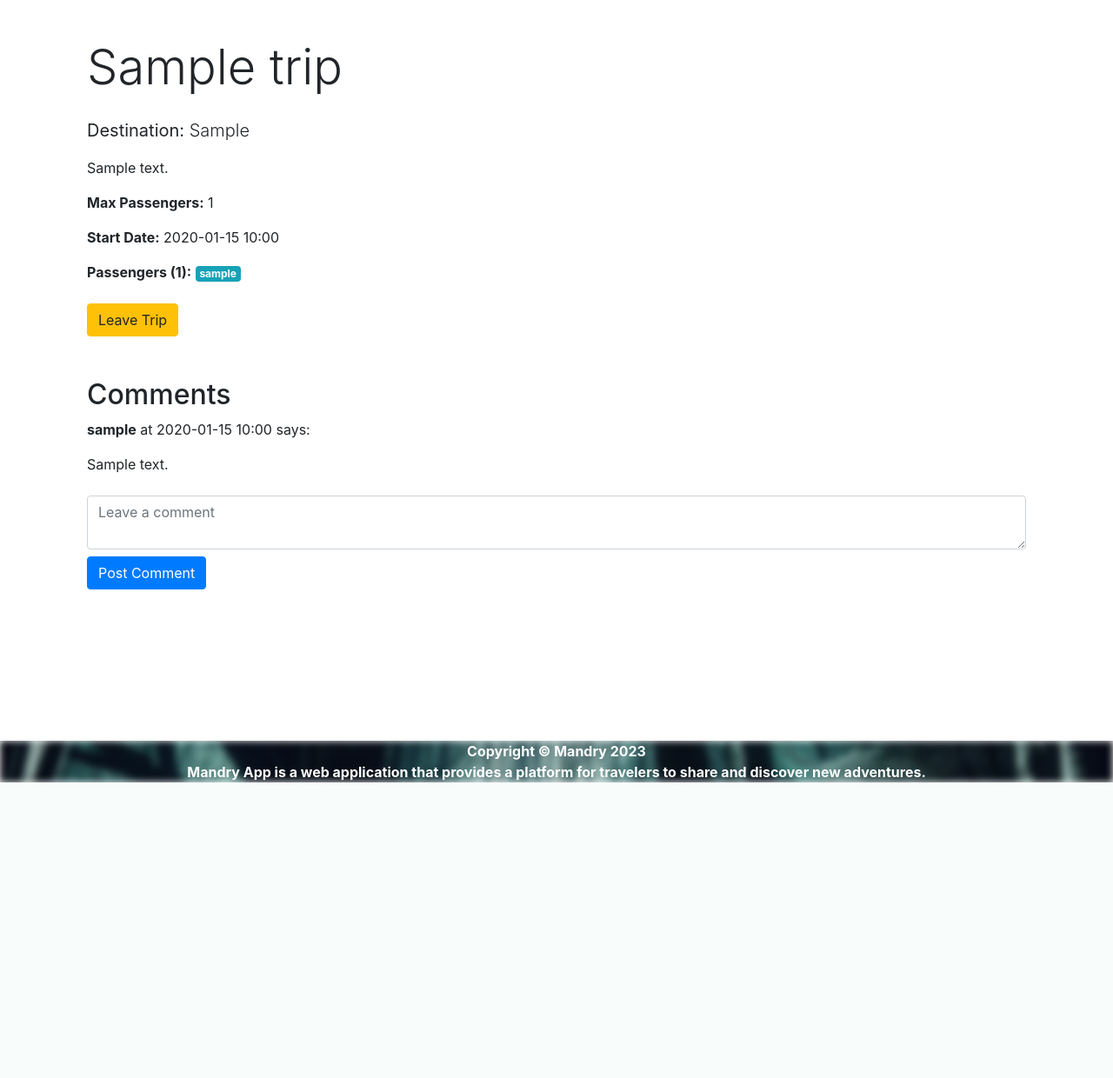
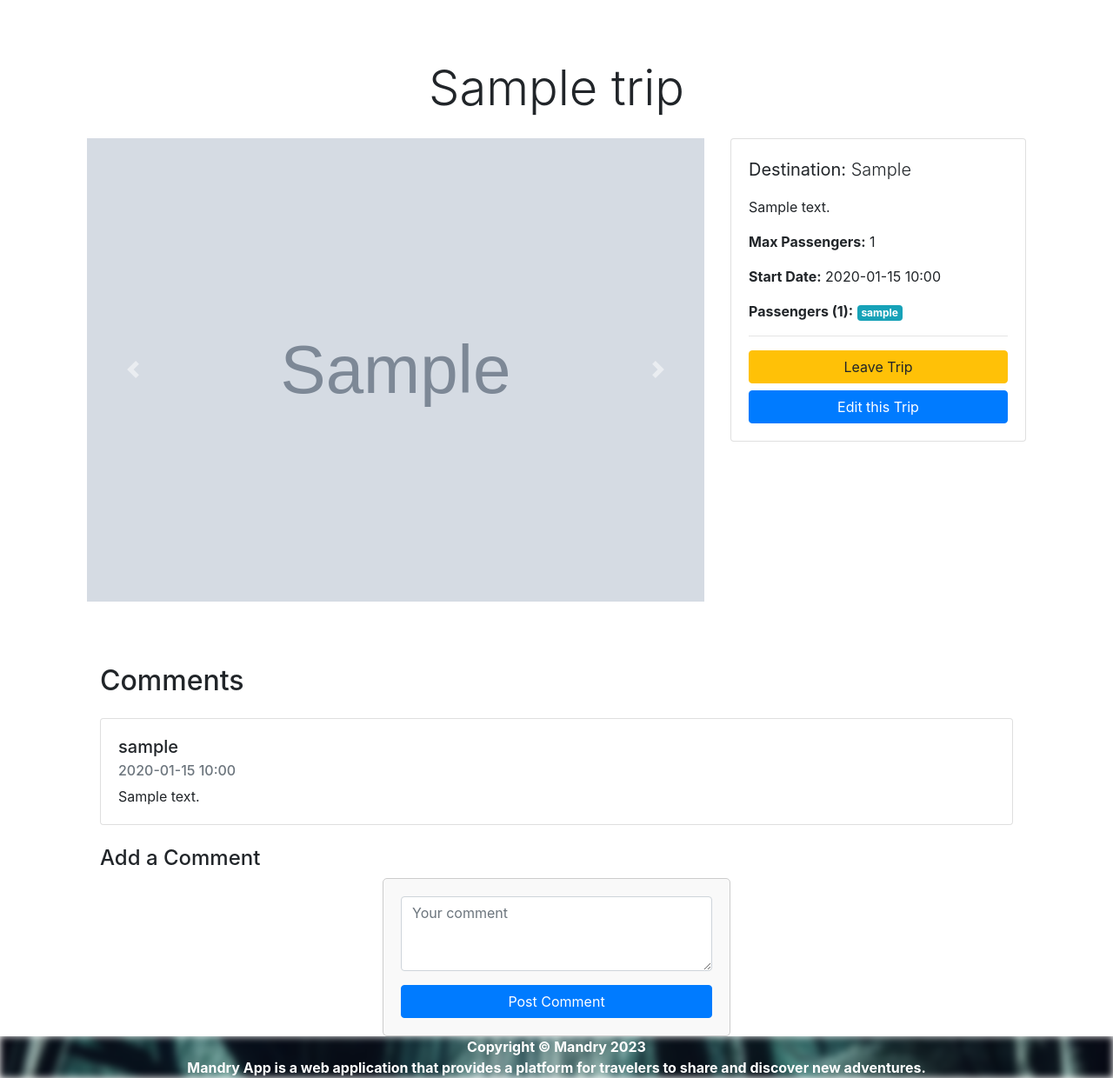
Before and after one commit to yurakuzo/mandry-app, a Django app: page /trip/1/ in a window 1280 px wide. Shown: the part 60-1300 px from the top of the page at 87% size. Before the commit the page ends 960 px from the top, so only its background shows below. Run offline with Django 4.2, Linux system fonts and the light colour scheme; a user stored in the database is signed in; tables that the repository leaves empty hold one stand-in row (values such as "Sample post"); grey boxes marked "Sample" are stand-in pictures; parts of the project's set-up code (start-up, migrations or seed data) failed here and were passed over; some libraries are stand-ins or nearby versions.

Commit message:
SUP-45:Added ability for users to upload trip images

```diff
--- a/templates/base.html
+++ b/templates/base.html
@@ -38,6 +38,7 @@
 
                 <a class="dropdown-item" href="{% url 'mytrips' %}">View my trips</a>
                 <a class="dropdown-item" href="{% url 'create_trip' %}">Create a trip</a>
+                <a class="dropdown-item" href="{% url 'all_trips' %}">View All Trips</a>
 
 
 
--- a/templates/trip/trip_detail.html
+++ b/templates/trip/trip_detail.html
@@ -1,8 +1,38 @@
 {% extends "base.html" %}
 
 {% block content %}
-    <div class="container mt-4">
-        <h1 class="display-4 mb-4">{{ trip.title }}</h1>
+<div class="container mt-5">
+    <h1 class="display-4 mb-4 text-center">{{ trip.title }}</h1>
+    <div class="row mb-4">
+        <!-- Carousel for Images -->
+        <div class="col-lg-8 mb-4">
+            {% if trip.images.all %}
+                <div id="tripCarousel" class="carousel slide" data-ride="carousel">
+                    <div class="carousel-inner">
+                        {% for image in trip.images.all %}
+                        <div class="carousel-item {% if forloop.first %}active{% endif %}">
+                            <img src="{{ image.image.url }}" class="d-block w-100" alt="Trip Image">
+                        </div>
+                        {% endfor %}
+                    </div>
+                    <a class="carousel-control-prev" href="#tripCarousel" role="button" data-slide="prev">
+                        <span class="carousel-control-prev-icon" aria-hidden="true"></span>
+                        <span class="sr-only">Previous</span>
+                    </a>
+                    <a class="carousel-control-next" href="#tripCarousel" role="button" data-slide="next">
+                        <span class="carousel-control-next-icon" aria-hidden="true"></span>
+                        <span class="sr-only">Next</span>
+                    </a>
+                </div>
+            {% else %}
+                <p>No images available.</p>
+            {% endif %}
+        </div>
+
+        <!-- Trip Details -->
+        <div class="col-lg-4">
+            <div class="card">
+                <div class="card-body">
                     <p class="lead"><strong>Destination:</strong> {{ trip.destination }}</p>
                     <p>{{ trip.description }}</p>
                     <p><strong>Max Passengers:</strong> {{ trip.max_passengers }}</p>
@@ -12,23 +42,34 @@
                             <a href="{% url 'profile' pk=passenger.pk %}" class="badge badge-info">{{ passenger.username }}</a>
                         {% endfor %}
                     </p>
-
-        <form method="post" class="mt-4">
+                    <hr>
+                    <!-- Action buttons -->
+                    <form method="post">
                         {% csrf_token %}
                         {% if request.user in trip.passengers.all %}
-                <button type="submit" name="leave" class="btn btn-warning">Leave Trip</button>
+                            <button type="submit" name="leave" class="btn btn-warning btn-block">Leave Trip</button>
                         {% else %}
-                <button type="submit" name="join" class="btn btn-success">Join Trip</button>
+                            <button type="submit" name="join" class="btn btn-success btn-block">Join Trip</button>
                         {% endif %}
                     </form>
+                    {% if request.user == trip.initiator %}
+                        <a href="{% url 'edit_trip' trip.id %}" class="btn btn-primary btn-block mt-2">Edit this Trip</a>
+                    {% endif %}
+                </div>
+            </div>
+        </div>
+    </div>
 
-        <!-- Comment Section -->
-        <div class="comments-area mt-5">
-            <h2>Comments</h2>
+    <div class="container mt-5">
+        <h2 class="mb-4">Comments</h2>
+        <div class="comments-list">
             {% for comment in trip.comments.all %}
-                <div class="comment mb-3">
-                    <p><strong>{{ comment.user.username }}</strong> at {{ comment.created_at|date:"Y-m-d H:i" }} says:</p>
-                    <p>{{ comment.text }}</p>
+                <div class="card mb-3">
+                    <div class="card-body">
+                        <h5 class="card-title">{{ comment.user.username }}</h5>
+                        <h6 class="card-subtitle mb-2 text-muted">{{ comment.created_at|date:"Y-m-d H:i" }}</h6>
+                        <p class="card-text">{{ comment.text }}</p>
+                    </div>
                 </div>
             {% empty %}
                 <p>No comments yet.</p>
@@ -37,13 +78,30 @@
 
         <!-- Comment Form -->
         {% if user.is_authenticated %}
-            <form method="post" class="comment-form mt-4">
+            <div class="comment-form mt-4">
+                <h4>Add a Comment</h4>
+                <form method="post" class="form">
                     {% csrf_token %}
-                <textarea name="comment" class="form-control" placeholder="Leave a comment"></textarea>
-                <button type="submit" class="btn btn-primary mt-2">Post Comment</button>
+                    <div class="form-group">
+                        <textarea name="comment" class="form-control" rows="3" placeholder="Your comment"></textarea>
+                    </div>
+                    <button type="submit" class="btn btn-primary">Post Comment</button>
                 </form>
+            </div>
         {% else %}
-            <p><a href="{% url 'login' %}">Log in</a> to post a comment.</p>
+            <p class="mt-4"><a href="{% url 'login' %}">Log in</a> to post a comment.</p>
         {% endif %}
     </div>
+
     {% endblock %}
+
+    {% block css %}
+    <style>
+        .comments-list .card {
+            margin-bottom: 15px;
+        }
+        .comment-form textarea {
+            margin-bottom: 10px;
+        }
+    </style>
+    {% endblock %}
--- a/trip/admin.py
+++ b/trip/admin.py
@@ -1,9 +1,10 @@
 from django.contrib import admin
-from trip.models import Trip
+from trip.models import Trip, TripImage
 
 
 @admin.register(Trip)
 class TripAdmin(admin.ModelAdmin):
     list_display = ['id', 'title', 'destination', 'initiator', 'start_date']
 
-# Register your models here.
+
+admin.site.register(TripImage)
--- a/trip/models.py
+++ b/trip/models.py
@@ -1,5 +1,6 @@
 from django.db import models
 from traveller.models import Traveller
+from django.urls import reverse
 
 DIFFICULTY_CHOICES = [
         ('easy', 'Easy'),
@@ -35,9 +36,17 @@ class Trip(models.Model):
     def leave_trip(self, user):
         self.passengers.remove(user)
 
+    def get_absolute_url(self):
+        return reverse('trip_detail', kwargs={'pk': self.pk})
+
 
 class Comment(models.Model):
     trip = models.ForeignKey(Trip, related_name='comments', on_delete=models.CASCADE)
     user = models.ForeignKey(Traveller, on_delete=models.CASCADE)
     text = models.TextField()
     created_at = models.DateTimeField(auto_now_add=True)
+
+
+class TripImage(models.Model):
+    trip = models.ForeignKey('Trip', related_name='images', on_delete=models.CASCADE)
+    image = models.ImageField(upload_to='trip_images/', default="trip_images/default_trip_image.jpg")
--- a/trip/urls.py
+++ b/trip/urls.py
@@ -3,7 +3,7 @@ from django.urls import path
 from trip.views import MyTripsView
 from trip.views import TripCreationView
 from trip.views import TripDetailView
-from trip.views import AllTripsView
+from trip.views import AllTripsView, TripUpdateView
 
 
 urlpatterns = [
@@ -11,5 +11,6 @@ urlpatterns = [
     path("create-trip/", TripCreationView.as_view(), name="create_trip"),
     path('<int:pk>/', TripDetailView.as_view(), name='trip_detail'),
     path('all-trips/', AllTripsView.as_view(), name='all_trips'),
+    path('edit-trip/<int:pk>/', TripUpdateView.as_view(), name='edit_trip'),
 
 ]
--- a/trip/views.py
+++ b/trip/views.py
@@ -6,6 +6,10 @@ from trip.forms import TripCreationForm
 from django.views.generic.list import ListView
 from django.views.generic.detail import DetailView
 from django.shortcuts import redirect
+from trip.forms import TripImageForm
+from trip.models import TripImage
+from django.contrib.auth.mixins import LoginRequiredMixin, UserPassesTestMixin
+import logging
 
 
 class MyTripsView(ListView):
@@ -20,17 +24,23 @@ class MyTripsView(ListView):
             return Trip.objects.none()
 
 
-class TripCreationView(generic.CreateView):
+logger = logging.getLogger(__name__)
+
+
+class TripCreationView(LoginRequiredMixin, generic.CreateView):
     form_class = TripCreationForm
     success_url = reverse_lazy('main_page')
     template_name = 'trip/create_trip.html'
     model = Trip
 
     def form_valid(self, form):
-        # Set the initiator to the user making the request
+        logger.info("Form is valid. Data: %s", form.cleaned_data)
         form.instance.initiator = self.request.user
-        # Call the super class form_valid to save the form and redirect to success_url
         return super(TripCreationView, self).form_valid(form)
+
+    def form_invalid(self, form):
+        logger.error("Form is invalid. Errors: %s", form.errors)
+        return super(TripCreationView, self).form_invalid(form)
 
 
 class TripDetailView(DetailView):
@@ -66,3 +76,27 @@ def trip_details(request, trip_id):
         Comment.objects.create(trip=trip, user=request.user, text=comment_text)
         return redirect('trip_details', trip_id=trip_id)
     return render(request, 'trip_details.html', {'trip': trip})
+
+
+class TripUpdateView(LoginRequiredMixin, UserPassesTestMixin, generic.UpdateView):
+    model = Trip
+    form_class = TripCreationForm
+    template_name = 'trip/edit_trip.html'
+
+    def get_context_data(self, **kwargs):
+        data = super().get_context_data(**kwargs)
+        if self.request.POST:
+            data['images'] = TripImageForm(self.request.POST, self.request.FILES)
+        else:
+            data['images'] = TripImageForm()
+        return data
+
+    def form_valid(self, form):
+        self.object = form.save()
+        for img_file in self.request.FILES.getlist('image'):
+            TripImage.objects.create(trip=self.object, image=img_file)
+        return super().form_valid(form)
+
+    def test_func(self):
+        trip = self.get_object()
+        return self.request.user == trip.initiator
```
Also changed, not shown: templates/trip/create_trip.html (+21 -18 lines), templates/trip/edit_trip.html (added, +63 -0 lines), trip/forms.py (+7 -0 lines), media/profile_images/4.jpg (deleted), media/profile_images/Figure_1.png (deleted), media/trip_images/default_trip_image.jpg (added), trip/migrations/0011_tripimage.py (added). Lines whose indentation alone changed are shown as unchanged.
